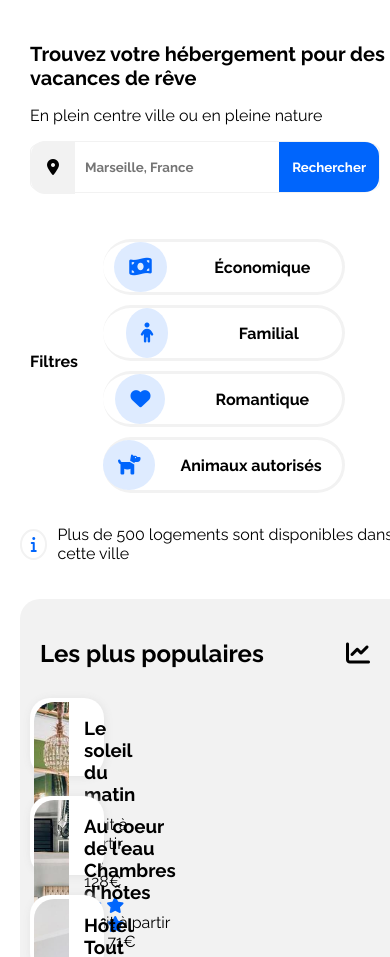
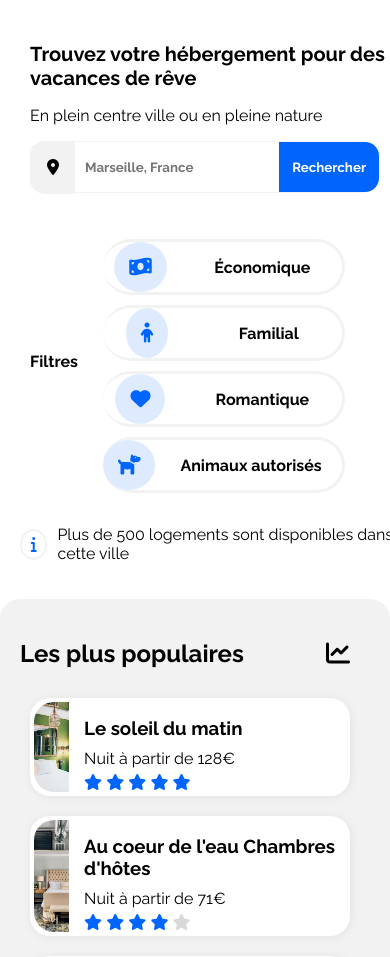
Before and after one commit to FYTomi/PhamDanielTomi_2_03082021, a plain HTML site: page index.html in a window 390 px wide. Shown: the part 127-1084 px from the top of the page. Drawn offline with Linux system fonts and the light colour scheme.

Commit message:
Media queries hôtels populaires

```diff
--- a/style.css
+++ b/style.css
@@ -515,6 +515,13 @@ order: 2;
 .populaire {
   width: 100%;
   height: auto;
+  margin-left: 0;
+}
+
+.heber_marseille article {
+  width: 80%;
+  height: auto;
+  margin-left: 30px;
 }
 
 footer {
```
